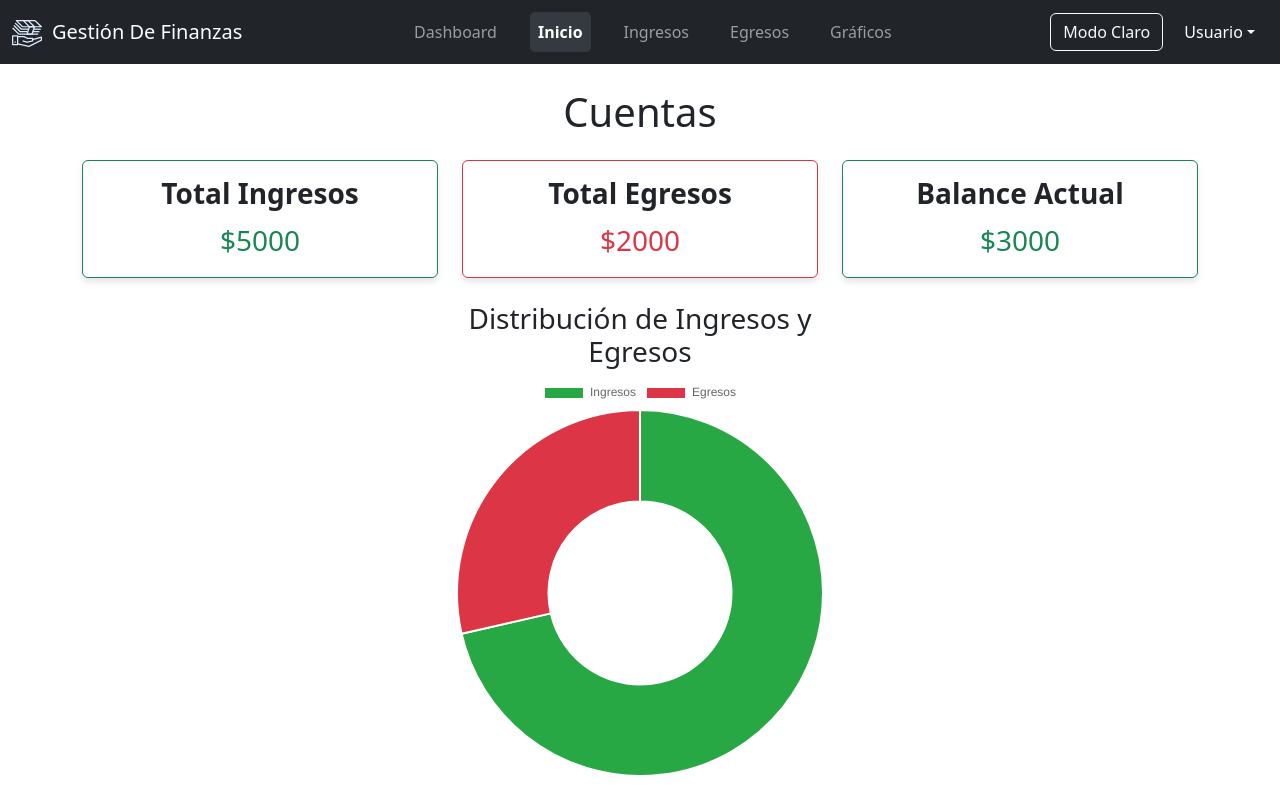
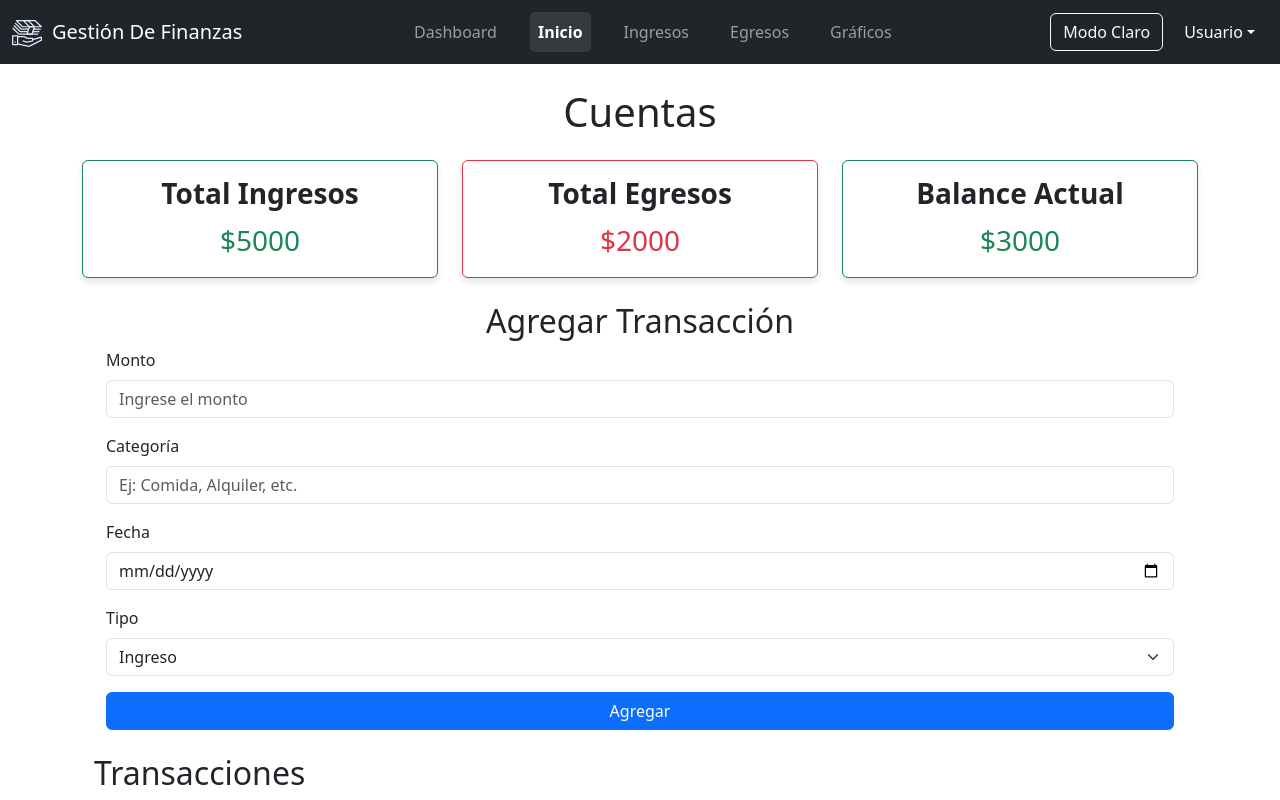
Before and after one commit to WildoFari/Finance-Tracker., a React (Create React App) app: page / in a window 1280 px wide. Shown: the top 800 px of the page. Built offline with nearby package versions, Linux system fonts and the light colour scheme.

Commit message:
Added TransactionList

```diff
--- a/src/components/Dashboard.js
+++ b/src/components/Dashboard.js
@@ -1,5 +1,7 @@
 import React from 'react';
 import IncomeExpenseChart from './IncomeExpenseChart';
+import AddTransaction from './AddTransaction';
+import TransactionList from './TransactionList';
 
 const Dashboard = () => {
     const ingresos = 5000;
@@ -37,6 +39,12 @@ const Dashboard = () => {
                     </div>
                 </div>
             </div>
+            <div className="container">
+                <AddTransaction />
+            </div>
+            <div className="container">
+                <TransactionList />
+            </div>
             <IncomeExpenseChart ingresos={ingresos} egresos={egresos} />
         </div>
     );
--- /dev/null
+++ b/src/components/TransactionList.js
@@ -0,0 +1,21 @@
+import React, { useContext } from 'react';
+import { TransactionContext } from '../context/TransactionContext';
+
+const TransactionList = () => {
+    const { transactions } = useContext(TransactionContext);
+
+    return (
+        <div className="my-4">
+            <h2>Transacciones</h2>
+            <ul className="list-group">
+                {transactions.map((transaction, index) => (
+                    <li key={index} className="list-group-item">
+                        <strong>{transaction.type}:</strong> ${transaction.amount} - {transaction.category} ({transaction.date})
+                    </li>
+                ))}
+            </ul>
+        </div>
+    );
+};
+
+export default TransactionList;
```
